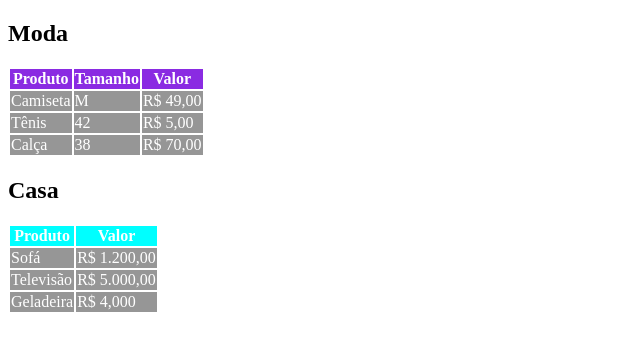
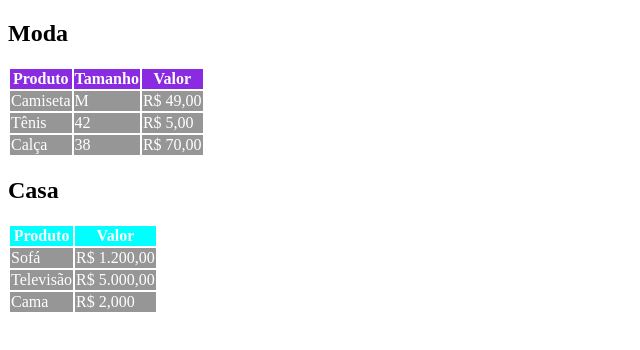
Before and after one commit to Adriano549/Aprendendo-tabela-dev-quest, a plain HTML site: page hindex.html in a window 1280 px wide. Shown: the full height of the page, 0-640 px from the left. Drawn offline with Linux system fonts and the light colour scheme.

Commit message:
Geladeira trocada por cama

```diff
--- a/hindex.html
+++ b/hindex.html
@@ -48,8 +48,8 @@
             <td>R$ 5.000,00</td>
         </tr>
         <tr>
-            <td>Geladeira</td>
-            <td>R$ 4,000</td>
+            <td>Cama</td>
+            <td>R$ 2,000</td>
         </tr>
     </table>
 </body>
```
